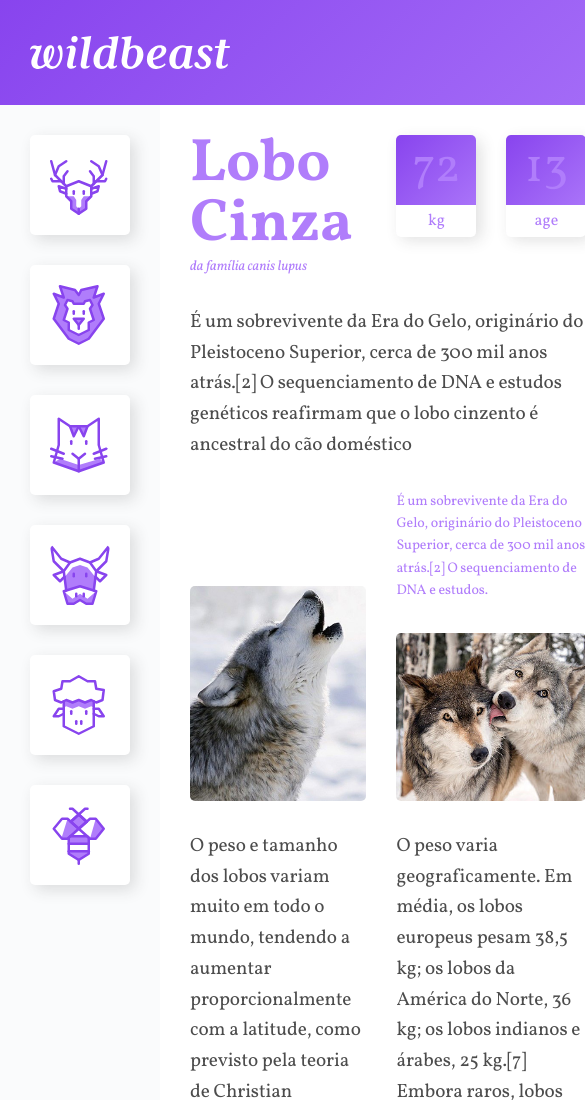
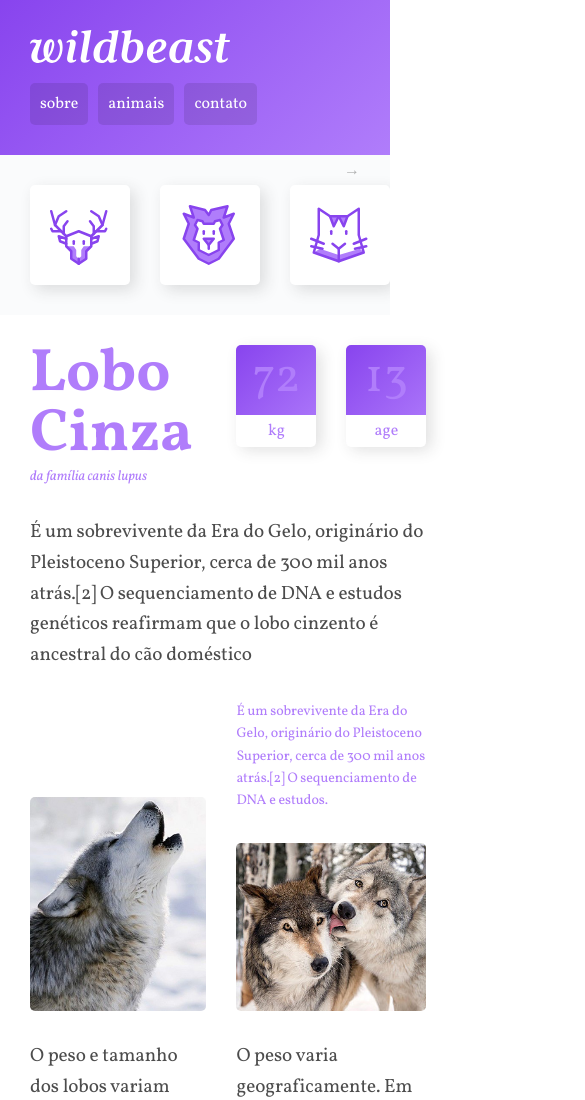
Before and after one commit to thatacello/Wildbeast, a plain HTML site: page index.html in a window 390 px wide. Shown: the top 1100 px of the page, 585 px wide, since content can reach past the window. Drawn offline with Linux system fonts and the light colour scheme.

Commit message:
add media query

```diff
--- a/style.css
+++ b/style.css
@@ -37,6 +37,29 @@ img {
     'footer footer footer';
 }
 
+/* abaixo de 1200 vai aplicar os efeitos abaixo */
+@media (max-width: 1200px) {
+	.estrutura {
+		grid-template-areas:
+			'header header header'
+			'sidenav content content'
+			'sidenav anuncios anuncios'
+			'footer footer footer';
+	}
+}
+
+@media (max-width: 760px) {
+	.estrutura {
+		grid-template-columns: 100%;
+		grid-template-areas:
+			'header'
+			'sidenav'
+			'content'
+			'anuncios'
+			'footer';
+	}
+}
+
 /* HEADER */
 
 .header {
@@ -62,18 +85,33 @@ img {
   padding: 10px;
   color: #fff;
   font-size: 1.125em;
-	background: rgba(0, 0, 0, .1);
+  background: rgba(0, 0, 0, 0.1);
   border-radius: 5px;
-	transition: .1s;
+  transition: 0.1s;
 }
 
 .header nav a:hover {
-	background: rgba(0, 0, 0, .5);
+  background: rgba(0, 0, 0, 0.5);
 }
 
 /* adiciona o estilo para todo li que vier após um li */
 .header li + li {
   margin-left: 30px;
+}
+
+@media (max-width: 760px) {
+	.header {
+		grid-template-columns: auto;
+	}
+	.logo {
+		margin-bottom: 20px;
+	}
+	.header nav a {
+		font-size: 1em;
+	}
+	.header li + li {
+		margin-left: 10px;
+	}
 }
 
 /* SIDENAV */
@@ -92,12 +130,51 @@ img {
   background: #fff;
   padding: 20px;
   border-radius: 5px;
-	box-shadow: 5px 5px 15px 0px rgb(44, 44, 44, .15);
-	transition: .1s ease-out;
+  box-shadow: 5px 5px 15px 0px rgb(44, 44, 44, 0.15);
+  transition: 0.1s ease-out;
 }
 
 .sidenav li a:hover {
   background: #b07dfb;
+}
+
+@keyframes seta {
+	from {
+		right: 30px;
+	}
+	to {
+		right: 20px;
+	}
+}
+
+@media (max-width: 760px) {
+	.sidenav {
+		overflow-x: auto;
+		position: relative;
+	}
+	.sidenav::after {
+		content: '→';
+		/* o ultimo elemento que será usado como referencia é o body do site */
+		/* para isso preciso colocar o sidenav como position: relative; */
+		/* assim o elemento que será usado como referencia para a seta é o sidenav */
+		position: absolute;
+		top: 5px;
+		right: 30px;
+		color: rgba(0, 0, 0, 0.3);
+		animation: seta .5s ease-in 0s infinite alternate;
+	}
+	.sidenav ul {
+		display: flex;
+	}
+	.sidenav li {
+		flex: 1 0 60px;
+	}
+	.sidenav {
+		padding: 0 30px;
+	}
+	.sidenav li a {
+		margin: 30px 30px 30px 0;
+	}
 }
 
 /* CONTENT */
@@ -131,7 +208,7 @@ p {
   font-size: 1.2em;
   line-height: 1.6;
   letter-spacing: -0.005em;
-	color: rgba(0, 0, 0, .7);
+  color: rgba(0, 0, 0, 0.7);
 }
 
 .informacoes p + p {
@@ -168,7 +245,7 @@ p {
   text-align: center;
   background: linear-gradient(135deg, #8844ee, #b07dfb);
   border-radius: 5px;
-	box-shadow: 5px 5px 15px 0px rgba(44, 44, 44, .15);
+  box-shadow: 5px 5px 15px 0px rgba(44, 44, 44, 0.15);
   position: relative;
 }
 
@@ -205,12 +282,13 @@ p {
   max-width: 16em;
 }
 
-.citacao, .atributos {
+.citacao,
+.atributos {
   align-self: flex-start;
   background: linear-gradient(135deg, #8844ee, #b07dfb);
   padding: 30px;
   border-radius: 5px;
-	box-shadow: 5px 5px 15px 0px rgba(44, 44, 44, .15);
+  box-shadow: 5px 5px 15px 0px rgba(44, 44, 44, 0.15);
 }
 
 .citacao p {
@@ -232,7 +310,6 @@ p {
 .atributos li + li {
   border-top: 2px solid #b07dfb;
 }
-
 
 /* ANUNCIOS */
 
```
Lines whose indentation alone changed are shown as unchanged.
